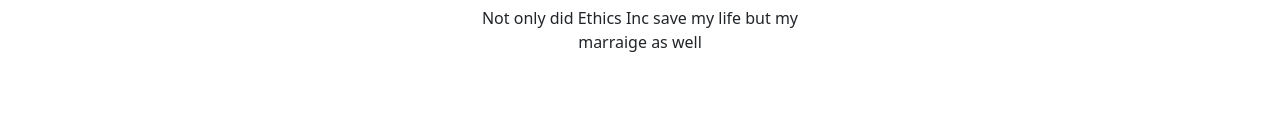
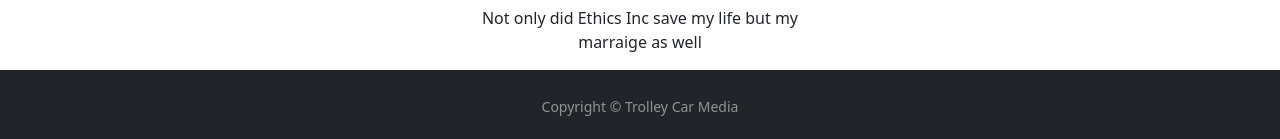
Before and after one commit to benklinton/Ethics-Project, a React (Create React App) app: page / in a window 1280 px wide. Shown: the part 2868-3007 px from the top of the page. Before the commit the page ends 2938 px from the top, so only its background shows below. Built offline with nearby package versions, Linux system fonts and the light colour scheme; the HTML template or start-up script is replaced by a standard one.

Commit message:
created footer component

```diff
--- a/src/App.js
+++ b/src/App.js
@@ -2,6 +2,7 @@
 import Navigation from "./components/navbar";
 import Header from "./components/header";
 import About from "./components/about";
+import Footer from "./components/footer";
 
 function App() {
   return (
@@ -9,6 +10,7 @@
    <Navigation/>
    <Header/>
    <About/>
+   <Footer/>
    </>
   );
 }
--- /dev/null
+++ b/src/components/footer/index.js
@@ -0,0 +1,14 @@
+import React from 'react';
+import './style.css';
+
+function Footer() {
+    return (
+        <footer id="sticky-footer" className="py-4 bg-dark text-white-50">
+        <div className="container text-center">
+          <small>Copyright &copy; Trolley Car Media</small>
+        </div>
+      </footer>
+    )
+}
+
+export default Footer;
--- /dev/null
+++ b/src/components/footer/style.css
@@ -0,0 +1,16 @@
+/* Mobile style */
+
+/* Tablet and up style */
+@media only screen and (min-width: 768px) {
+
+}
+
+/* Landscape Tablet and up style */
+@media only screen and (min-width: 992px) {
+
+}
+
+/* Desktop Only style */
+@media only screen and (min-width: 1200px) {
+
+}
```
